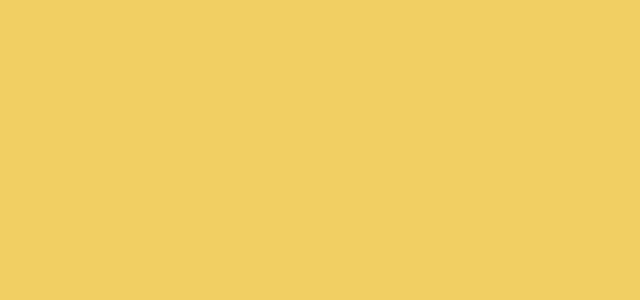
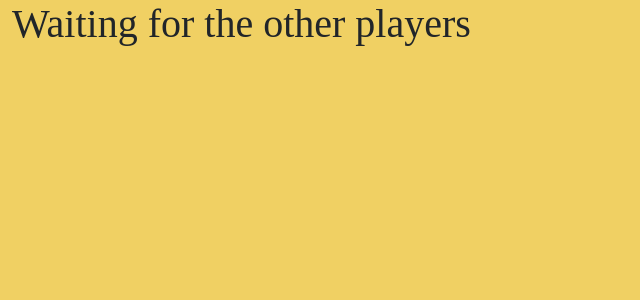
Before and after one commit to jegerfreddy/SmidigProsjekt, a React (Vite) app in the folder Frontend/user/: page /Waiting in a window 1280 px wide. Before the commit this address had no page. Shown: the top 300 px of the page, without its empty margins (0-640 px from the left). Built offline with nearby package versions, Linux system fonts and the light colour scheme.

Commit message:
WaitingPage
Så vidt startet og lagt den inn

```diff
--- /dev/null
+++ b/Frontend/user/src/Pages/WaitingPage.tsx
@@ -0,0 +1,15 @@
+import React from "react";
+
+const WaitingPage: React.FC = () => {
+    return (
+        <main>
+            <div>
+                <h1>
+                    Waiting for the other players
+                </h1>
+            </div>
+        </main>
+    )
+};
+
+export default WaitingPage;
--- a/Frontend/user/src/Routes/Routing.tsx
+++ b/Frontend/user/src/Routes/Routing.tsx
@@ -10,6 +10,7 @@ import ResultPage from '../Pages/ResultPage';
 import GameLobby from '../Pages/GameLobby';
 import PhoneInfo from '../assets/Phone/PhoneInfo';
 import TheaterPausePage from '../Pages/TheaterPausePage'
+import WaitingPage from '../Pages/WaitingPage';
 
 const Routing: React.FC = () => {
     PhoneInfo();
@@ -24,6 +25,7 @@ const Routing: React.FC = () => {
                 <Route path="/voting" element={<VotingPage />} />
                 <Route path="/result" element={<ResultPage />} />
                 <Route path="/Break" element={<TheaterPausePage/>} />
+                <Route path="/Waiting" element={<WaitingPage/>} />
             </Routes>
         </Router>
     );
```
